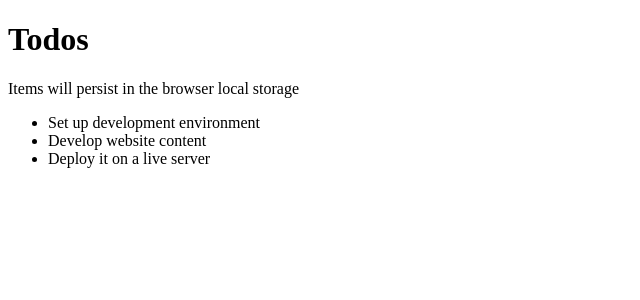
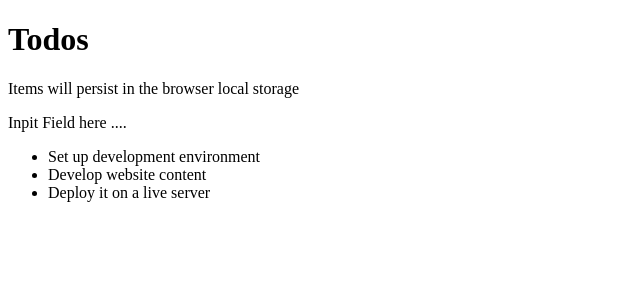
Before and after one commit to Caren-Koroeny/react-todo-app, a React (Vite) app: page / in a window 1280 px wide. Shown: the top 300 px of the page, without its empty margins (0-640 px from the left). Built offline with nearby package versions, Linux system fonts and the light colour scheme.

Commit message:
use object destructuring directly inside the function parameter

```diff
--- /dev/null
+++ b/src/components/InputTodo.jsx
@@ -0,0 +1,6 @@
+const InputTodo = () => {
+    return (
+        <div>Inpit Field here ....</div>
+    )
+};
+export default InputTodo;
--- a/src/components/TodoList.jsx
+++ b/src/components/TodoList.jsx
@@ -0,0 +1,10 @@
+const TodoList = ( { todoProps } ) => {
+    return (
+        <ul>
+        {todoProps.map((todo) =>(
+            <li>{todo.title}</li>
+        ))}
+        </ul>
+    )
+}
+export default TodoList;
--- a/src/components/TodosLogic.jsx
+++ b/src/components/TodosLogic.jsx
@@ -1,3 +1,5 @@
+import InputTodo from "./InputTodo";
+import TodosList from "./TodoList"
 const TodosLogic = () => {
     const todos = [
         {
@@ -17,11 +19,11 @@ const TodosLogic = () => {
         },
     ];
     return (
-        <ul>
-        {todos.map((todo) =>(
-            <li>{todo.title}</li>
-        ))}
-        </ul>
+        <div>
+        <InputTodo />
+        <TodosList todoProps={todos} />
+
+        </div>
     )
 }
 
```
Also changed, not shown: src/components/InputTodo.JSX (deleted).
